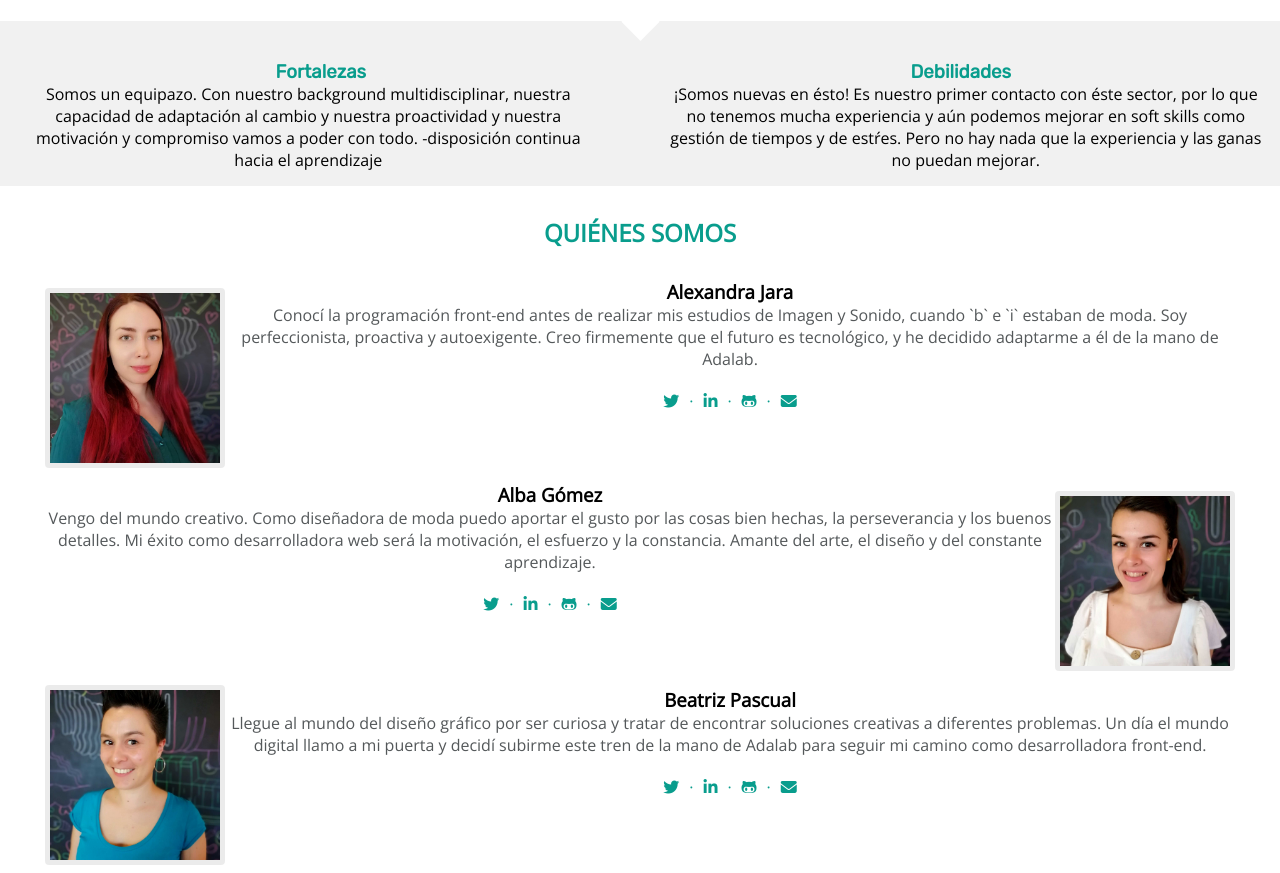
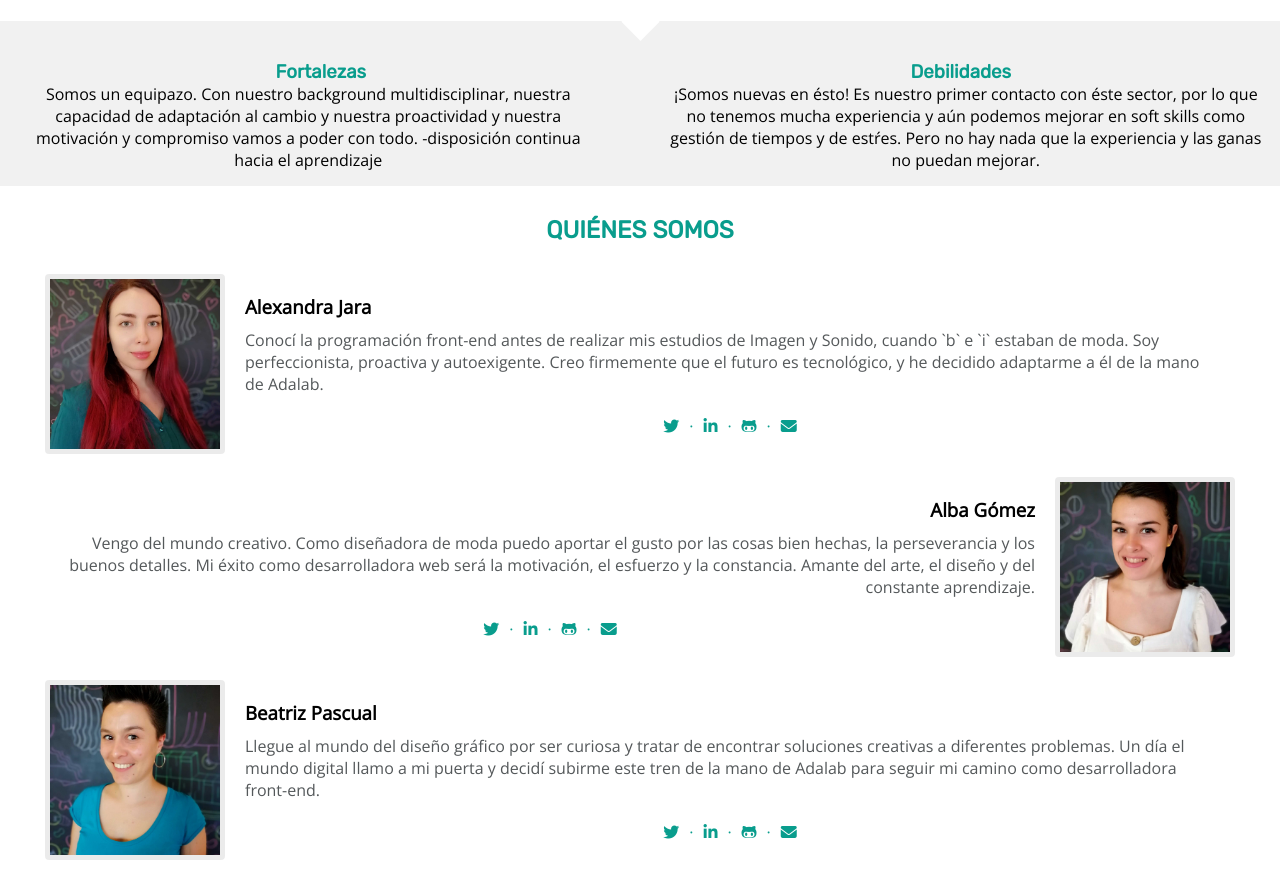
Before and after one commit to Adalab/project-g-m1-fivedrops, a plain HTML site: page index.html in a window 1280 px wide. Shown: the part 739-1612 px from the top of the page. Drawn offline with nearby package versions, Linux system fonts and the light colour scheme.

Commit message:
style for mediaquery

```diff
--- a/styles/wya.css
+++ b/styles/wya.css
@@ -7,7 +7,7 @@
 
 .wya-title{
     color: #099d8d;
-    font-family: 'Open Sans', sans-serif;
+    font-family: 'Rubik', sans-serif;
 }
 
 .wya-adalabers{
@@ -19,18 +19,39 @@
 }
 
 .wya-adalaber{
-    align-items: center;
-    justify-content: center;
+
+
 }
 
 @media all and (min-width: 768px){
-    .wya-adalaber{
+    .wya-adalaber:nth-child(odd) {
         display: flex;
+        text-align: left;
+    }
+
+    .wya-adalaber:nth-child(even) {
+        display: flex;
+        text-align: right;
     }
 
     .wya-adalabers .wya-adalaber:nth-child(even)
     .wya-ada-img{
         order: 2;
+    }
+
+    .wya-container-bio-adalaber{
+        margin: 20px;
+    }
+
+    .wya-name-adalaber{
+        padding-bottom: 10px;
+    }
+
+    .wya-social-networks{
+        justify-content: flex-start;
+        /* display: none;
+        margin: 0;
+        padding-left:0;  */
     }
 
 }
@@ -55,7 +76,7 @@
 .wya-social-networks{
     margin: 20px;
     padding: 0;
-    padding-bottom: 50px;
+    /* padding-bottom: 50px;  */
     display: flex;
     flex-direction: row;
     list-style: none;
```
